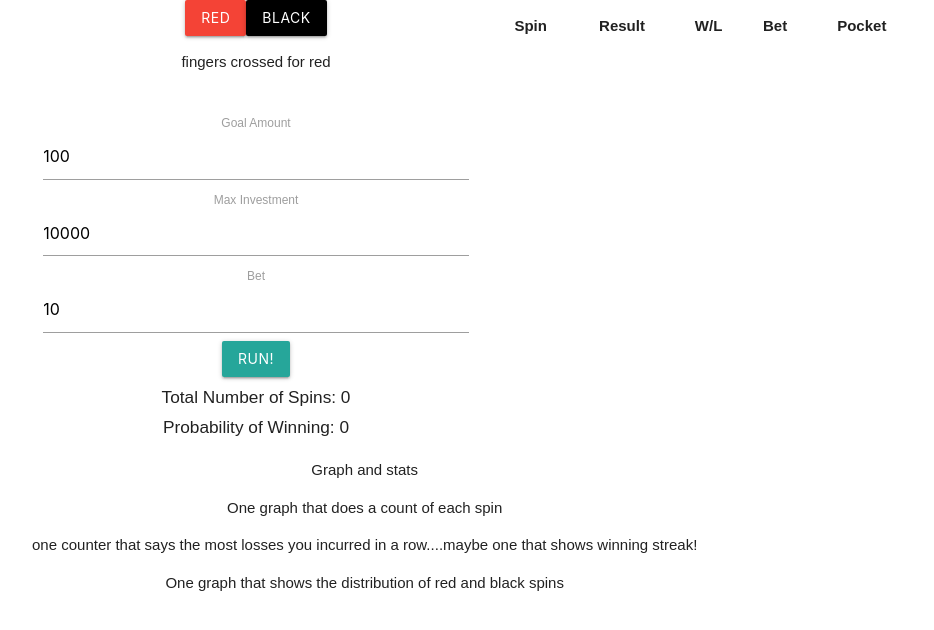
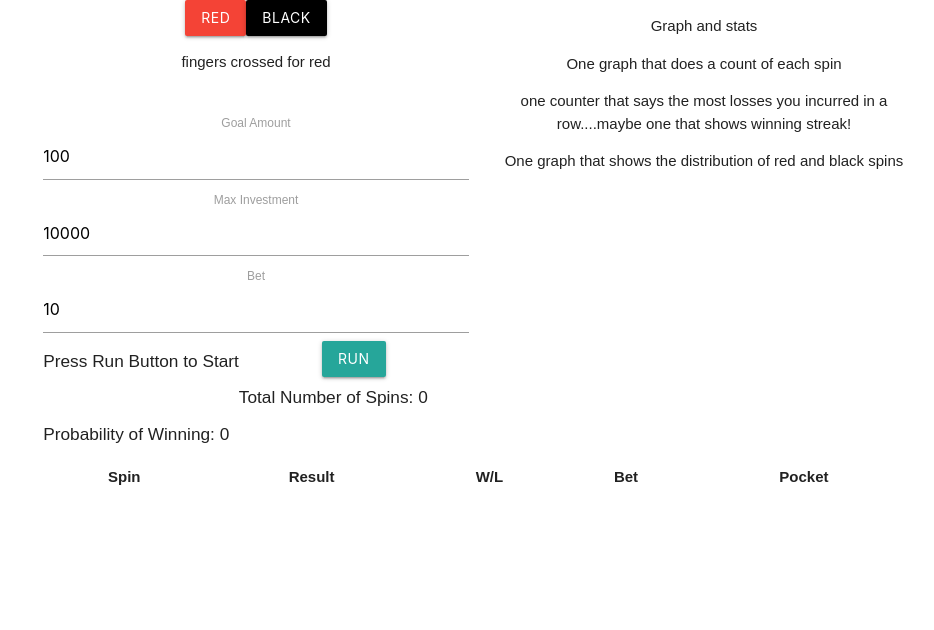
Before and after one commit to akallbold/martingale_react, a React (Create React App) app: page / in a window 1280 px wide. Shown: the top 630 px of the page, without its empty margins (160-1094 px from the left). Built offline with nearby package versions, Linux system fonts and the light colour scheme.

Commit message:
updated css and components

```diff
--- a/src/App.css
+++ b/src/App.css
@@ -27,6 +27,16 @@
   to { transform: rotate(360deg); }
 }
 
+.blackfont{
+  color: black;
+}
+.greenfont{
+  color: green;
+}
+.redfont{
+  color: red;
+}
+
 /* .button{
   color: white;
   margin: 5px;
--- a/src/Chart.js
+++ b/src/Chart.js
@@ -1,52 +1,20 @@
 import React from "react"
+import Chart from "chart.js"
 
-class Chart extends React.Component {
-
-  // currentResults = this.props.gameStats[this.props.gameStats.length-1]
-
-  createRows = () => {
-    // debugger
-    if (this.props.gameStats.length > 0) {
-      return this.props.gameStats[this.props.gameStats.length-1].currentGameSpins.map(spin => {
-        // debugger
-        return (
-          <tr>
-            <td>{spin[0].spin}</td>
-            <td>{spin[0].resultNum}</td>
-            <td>{spin[0].spinWin ? "W" : "L"}</td>
-            <td>{spin[0].currentBet}</td>
-            <td>{spin[0].pocket}</td>
-          </tr>
-        )
-      })
-    }
-  }
+class ChartComponent extends React.Component {
 
   render(){
-    // debugger
-    return  (
+    return (
       <div className = "col s6">
-
-        <table className = "striped centered">
-          <thead>
-            <tr>
-              <th>Spin</th>
-              <th>Result</th>
-              <th>W/L</th>
-              <th>Bet</th>
-              <th>Pocket</th>
-            </tr>
-          </thead>
-
-          <tbody>
-            {this.props.gameStats.length > 0 ? this.createRows() : ""}
-          </tbody>
-        </table>
+        <p>Graph and stats</p>
+        <p>One graph that does a count of each spin</p>
+        <p>one counter that says the most losses you incurred in a row....maybe one that shows winning streak!</p>
+        <p>One graph that shows the distribution of red and black spins</p>
+        {/* <img alt="spinning roulette wheel" src="wheel.gif" /> */}
 
       </div>
     )
   }
 }
 
-
-export default Chart
+export default ChartComponent
--- a/src/Graphics.js
+++ /dev/null
@@ -1,20 +0,0 @@
-import React from "react"
-// import Chart from "chart.js"
-
-class Graphics extends React.Component {
-
-  render(){
-    return (
-      <div className="left">
-        <p>Graph and stats</p>
-        <p>One graph that does a count of each spin</p>
-        <p>one counter that says the most losses you incurred in a row....maybe one that shows winning streak!</p>
-        <p>One graph that shows the distribution of red and black spins</p>
-        {/* <img alt="spinning roulette wheel" src="wheel.gif" /> */}
-
-      </div>
-    )
-  }
-}
-
-export default Graphics
--- a/src/Inputs.js
+++ b/src/Inputs.js
@@ -22,11 +22,14 @@ class Inputs extends React.Component {
         <label> Bet
           <input onChange={this.props.handleBet} value= {this.props.bet} placeholder="BET"></input>
         </label>
-        <button className = "btn" onClick={this.props.startGame}>Run!</button>
-        <h6>Total Number of Spins: {this.props.gameStats.length > 0 ? this.props.gameStats[this.props.gameStats.length-1].numOfSpins : 0}</h6>
+        <button className = "btn" onClick={this.props.startGame}>Run</button>
+        <h6 className= "left">{this.props.gameStats.length > 0 ? this.props.gameStats[this.props.gameStats.length-1].gameWin ? "You Won!" : "Yikes! You Lost :(" : "Press Run Button to Start"}</h6>
+        <br></br>
+        <h6 className= "left">Total Number of Spins: {this.props.gameStats.length > 0 ? this.props.gameStats[this.props.gameStats.length-1].numOfSpins : 0}</h6>
         {/* <h3>Winnings: {this.props.winBig ? "$" + this.props.pocket : "$0"}</h3> */}
         {/* <h3>Losses: {!this.props.winBig ? "$" + this.props.maxInvestment : "$0" }</h3> */}
-        <h6>Probability of Winning: {this.props.probOfWin}</h6>
+        <br></br>
+        <h6 className= "left">Probability of Winning: {this.props.probOfWin}</h6>
       </div>
     )
   }
--- a/src/MainContainer.js
+++ b/src/MainContainer.js
@@ -1,7 +1,7 @@
 import React from "react"
 import Inputs from "./Inputs"
-import Graphics from "./Graphics"
-import Chart from "./Chart"
+import ChartComponent from "./Chart"
+import Table from "./Table"
 
 class MainContainer extends React.Component {
 
@@ -162,9 +162,10 @@ class MainContainer extends React.Component {
                   startGame={this.startGame}
                   probOfWin={this.probOfWin}
           />
-          <Chart  className = "col s6"
+          <ChartComponent className = "col s6"/>
+          <Table  className = "col s12"
                   gameStats = {this.state.gameStats}/>
-          <Graphics/>
+
         </div>
       </div>
     )
--- /dev/null
+++ b/src/Table.js
@@ -0,0 +1,53 @@
+import React from "react"
+
+class Table extends React.Component {
+
+  // currentResults = this.props.gameStats[this.props.gameStats.length-1]
+
+  createRows = () => {
+    // debugger
+    if (this.props.gameStats.length > 0) {
+      return this.props.gameStats[this.props.gameStats.length-1].currentGameSpins.map(spin => {
+        // debugger
+        return (
+          <tr>
+            <td>{spin[0].spin}</td>
+            <td className= {`${spin[0].resultCol}font`}>{spin[0].resultNum}</td>
+            <td>{spin[0].spinWin ? "W" : "L"}</td>
+            <td>{spin[0].currentBet}</td>
+            <td>{spin[0].pocket}</td>
+          </tr>
+        )
+      })
+    }
+  }
+
+  render(){
+    // debugger
+    return  (
+      <div className = "col s12">
+
+        <table className = "striped centered responsive-table">
+          <thead>
+            <tr>
+              <th>Spin</th>
+              <th>Result</th>
+              <th>W/L</th>
+              <th>Bet</th>
+              <th>Pocket</th>
+            </tr>
+          </thead>
+
+          <tbody>
+            {this.props.gameStats.length > 0 ? this.createRows() : ""}
+
+          </tbody>
+        </table>
+
+      </div>
+    )
+  }
+}
+
+
+export default Table
```
